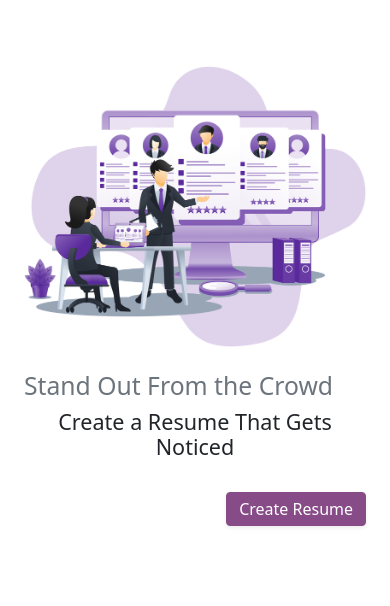
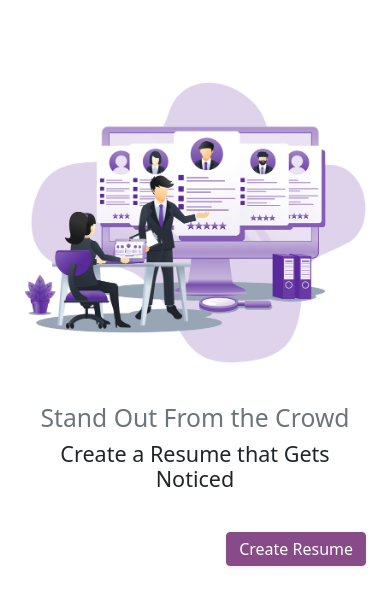
Before and after one commit to pavlo-myskov/get-job, a Django app: page / in a window 390 px wide. Shown: the top 606 px of the page. Run offline with Django 3.2, Linux system fonts and the light colour scheme; style sheets or scripts are compiled from the project's sources; parts of the project's set-up code (start-up, migrations or seed data) failed here and were passed over; some libraries are stand-ins or nearby versions.

Commit message:
Align hero text for small screens

```diff
--- a/templates/jobseeker/home.html
+++ b/templates/jobseeker/home.html
@@ -68,12 +68,12 @@
   <section class="row py-2 py-md-4 py-lg-5 m-0">
     <div class="col-md-7 order-1 order-md-0 d-flex align-items-start flex-column justify-content-evenly">
       <div class="py-4 py-md-0 w-100">
-        <h1 class="fs-2 pb-0 pb-lg-3 text-muted">Stand Out From the Crowd</h1>
-        <h2 class="fs-4 lead text-center text-md-start">Create a Resume That Gets Noticed</h2>
+        <h1 class="fs-2 pb-0 pb-lg-3 text-center text-sm-start text-muted">Stand Out From the Crowd</h1>
+        <h2 class="fs-4 lead text-center text-md-start">Create a Resume that Gets Noticed</h2>
       </div>
-      <a href="#" class="btn btn-royalpurple shadow-sm py-1 align-self-end align-self-md-start">Create Resume</a>
+      <a href="#" class="btn btn-royalpurple shadow-sm mt-2 mt-md-0 py-1 align-self-end align-self-md-start">Create Resume</a>
     </div>
-    <div class="col-md-5 my-auto order-0 order-md-1">
+    <div class="col-md-5 my-3 my-md-auto order-0 order-md-1">
       <img class="img-fluid" src="{% static 'images/jobseeker_hero.png' %}" alt="vector image: recruiters review resumes">
     </div>
   </section>
```
